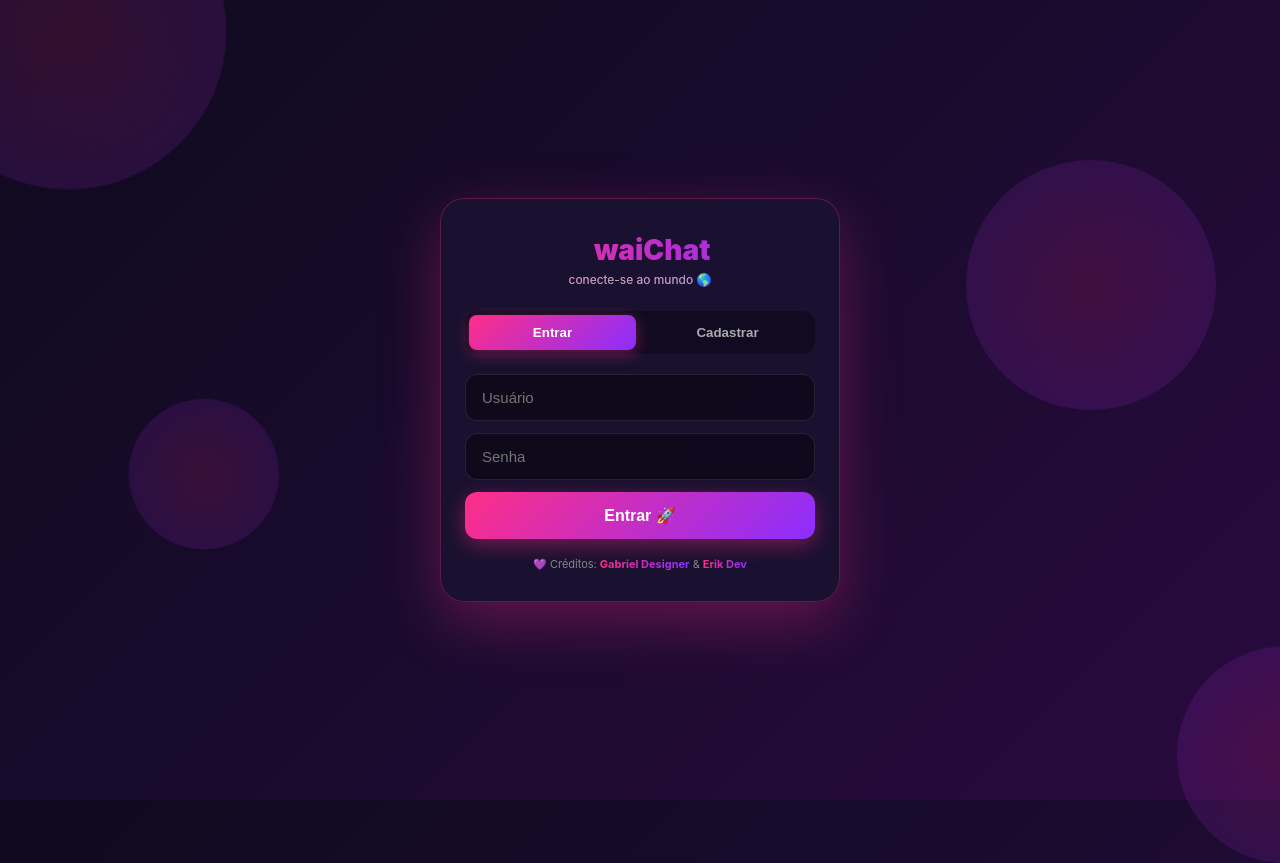
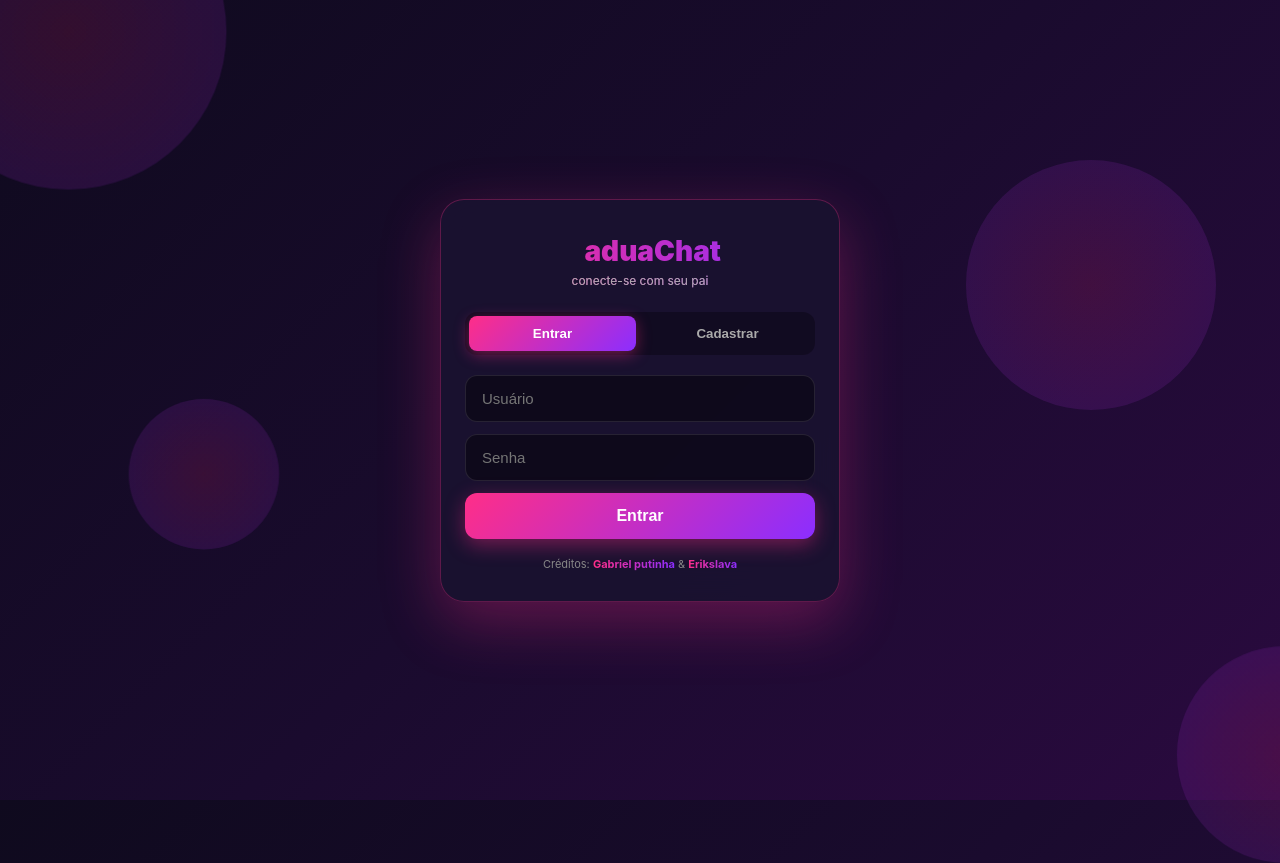
Before and after one commit to ErikSlava/Chat, a Flask app: page / in a window 1280 px wide; the page is wider, and only the part inside the window is pictured. Run offline with Flask 3, Linux system fonts and the light colour scheme.

Commit message:
Change title and credits in login.html

```diff
--- a/templates/login.html
+++ b/templates/login.html
@@ -3,43 +3,37 @@
 <head>
 <meta charset="UTF-8">
 <meta name="viewport" content="width=device-width, initial-scale=1.0, maximum-scale=1.0">
-<title>KwaiChat • Login</title>
+<title>VadiaChat • Login</title>
 <link rel="stylesheet" href="/static/css/style.css">
 </head>
 <body class="login-body">
-
 <div class="kwai-bg">
   <div class="bubble"></div>
   <div class="bubble"></div>
   <div class="bubble"></div>
   <div class="bubble"></div>
 </div>
-
 <div class="login-container">
   <div class="logo">
-    <span class="logo-k">K</span><span>waiChat</span>
-    <div class="logo-sub">conecte-se ao mundo 🌎</div>
+    <span class="logo-k">V</span><span>aduaChat</span>
+    <div class="logo-sub">conecte-se com seu pai</div>
   </div>
-
   <div class="tabs">
     <button class="tab active" data-tab="login">Entrar</button>
     <button class="tab" data-tab="register">Cadastrar</button>
   </div>
-
   <div class="tab-content active" id="tab-login">
     <input type="text" id="login-user" placeholder="Usuário">
     <input type="password" id="login-pass" placeholder="Senha">
-    <button class="btn-primary" onclick="doLogin()">Entrar 🚀</button>
+    <button class="btn-primary" onclick="doLogin()">Entrar</button>
   </div>
-
   <div class="tab-content" id="tab-register">
     <input type="text" id="reg-user" placeholder="Nome de usuário">
     <input type="password" id="reg-pass" placeholder="Senha">
-    <button class="btn-primary" onclick="doRegister()">Criar conta ✨</button>
+    <button class="btn-primary" onclick="doRegister()">Criar conta</button>
   </div>
-
   <div class="credits">
-    <p>💜 Créditos: <b>Gabriel Designer</b> & <b>Erik Dev</b></p>
+    <p> Créditos: <b>Gabriel putinha</b> & <b>Erikslava</b></p>
   </div>
 </div>
 
```
